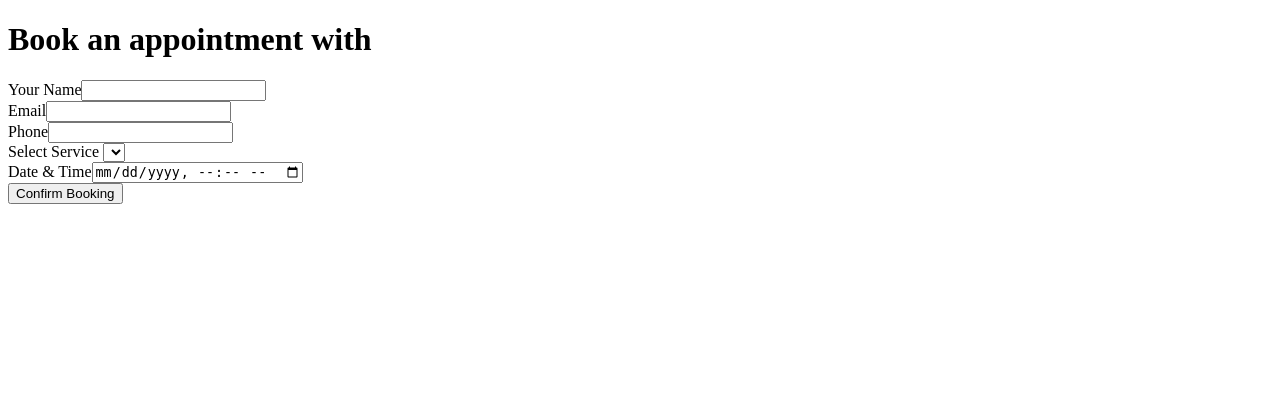
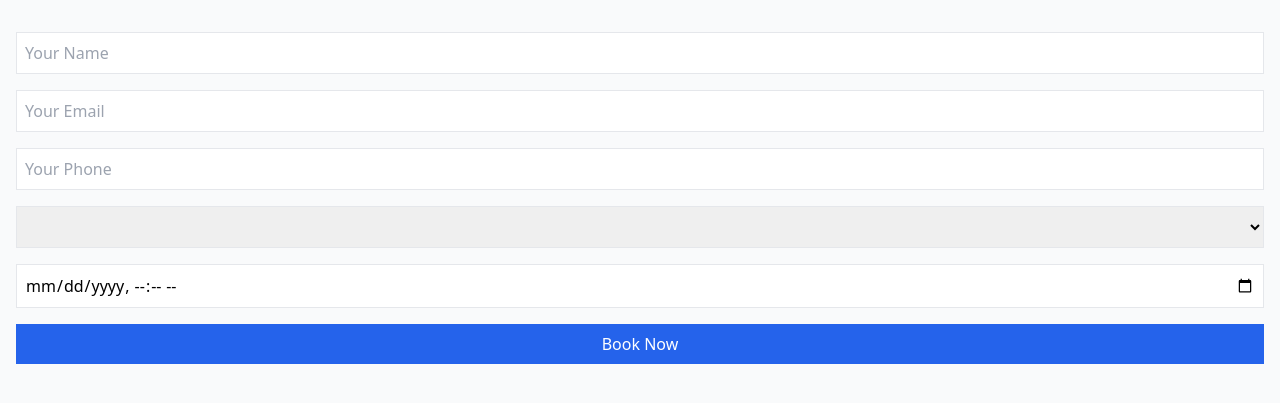
Before and after one commit to baderGorchene/autonomous, a Python web app: template templates/booking.html in a window 1280 px wide. Shown: the top 403 px of the page. Run offline with Jinja, Linux system fonts and the light colour scheme; the template is opened without the code that fills it, so the values that code supplies are empty; some libraries are stand-ins or nearby versions.

Commit message:
Add base, booking, and dashboard templates for BookSlot MVP

```diff
--- a/commit_msg.txt
+++ b/commit_msg.txt
@@ -1 +1 @@
-Implement booking submission route with database save and async notification trigger
+Add base, booking, and dashboard templates for BookSlot MVP
--- a/templates/base.html
+++ b/templates/base.html
@@ -1,26 +1 @@
-<!DOCTYPE html>
-<html lang="{{ lang }}" dir="{{ 'rtl' if lang == 'ar' else 'ltr' }}">
-<head>
-    <meta charset="UTF-8">
-    <meta name="viewport" content="width=device-width, initial-scale=1.0">
-    <title>BookSlot | {% block title %}{% endblock %}</title>
-    <script src="https://cdn.tailwindcss.com"></script>
-</head>
-<body class="bg-gray-50 text-gray-900">
-    <nav class="bg-white shadow-sm p-4">
-        <div class="container mx-auto flex justify-between items-center">
-            <a href="/" class="text-xl font-bold text-indigo-600">BookSlot</a>
-            <div class="space-x-4">
-                <a href="?lang=en" class="text-sm">EN</a>
-                <a href="?lang=ar" class="text-sm">AR</a>
-            </div>
-        </div>
-    </nav>
-    <main class="container mx-auto p-4">
-        {% block content %}{% endblock %}
-    </main>
-    <footer class="text-center p-8 text-gray-500 text-sm">
-        &copy; 2023 BookSlot.app
-    </footer>
-</body>
-</html>
+<!DOCTYPE html><html lang="{{ lang }}" dir="{{ 'rtl' if lang == 'ar' else 'ltr' }}"><head><meta charset="UTF-8"><title>BookSlot</title><script src="https://cdn.tailwindcss.com"></script></head><body class="bg-gray-50"><div class="container mx-auto p-4">{% block content %}{% endblock %}</div></body></html>
--- a/templates/booking.html
+++ b/templates/booking.html
@@ -1,21 +1 @@
-<!DOCTYPE html>
-<html {% if lang == 'ar' %}dir="rtl"{% endif %} lang="{{ lang }}">
-<head><title>{{ _('Book with') }} {{ owner.business_name }}</title></head>
-<body>
-    <h1>{{ _('Book an appointment with') }} {{ owner.business_name }}</h1>
-    <form action="/book/submit/{{ owner.slug }}" method="POST">
-        <input type="hidden" name="lang" value="{{ lang }}">
-        <label>{{ _('Your Name') }}</label><input type="text" name="name" required><br>
-        <label>{{ _('Email') }}</label><input type="email" name="email" required><br>
-        <label>{{ _('Phone') }}</label><input type="tel" name="phone" required><br>
-        <label>{{ _('Select Service') }}</label>
-        <select name="service">
-            {% for service in owner.services_json %}
-            <option value="{{ service }}">{{ service }}</option>
-            {% endfor %}
-        </select><br>
-        <label>{{ _('Date & Time') }}</label><input type="datetime-local" name="datetime" required><br>
-        <button type="submit">{{ _('Confirm Booking') }}</button>
-    </form>
-</body>
-</html>
+{% extends "base.html" %}{% block content %}<h1 class="text-2xl font-bold mb-4">{{ owner.business_name }}</h1><form action="/book/{{ owner.slug }}/submit?lang={{ lang }}" method="POST" class="space-y-4"><input type="text" name="customer_name" placeholder="Your Name" required class="w-full p-2 border"><input type="email" name="customer_email" placeholder="Your Email" required class="w-full p-2 border"><input type="tel" name="customer_phone" placeholder="Your Phone" required class="w-full p-2 border"><select name="service" class="w-full p-2 border">{% for service in services %}<option value="{{ service }}">{{ service }}</option>{% endfor %}</select><input type="datetime-local" name="booking_time" required class="w-full p-2 border"><button type="submit" class="bg-blue-600 text-white p-2 w-full">Book Now</button></form>{% endblock %}
```
Also changed, not shown: PROGRESS.md (+5 -0 lines), memory.json (+6 -5 lines), templates/dashboard.html (+1 -25 lines).
